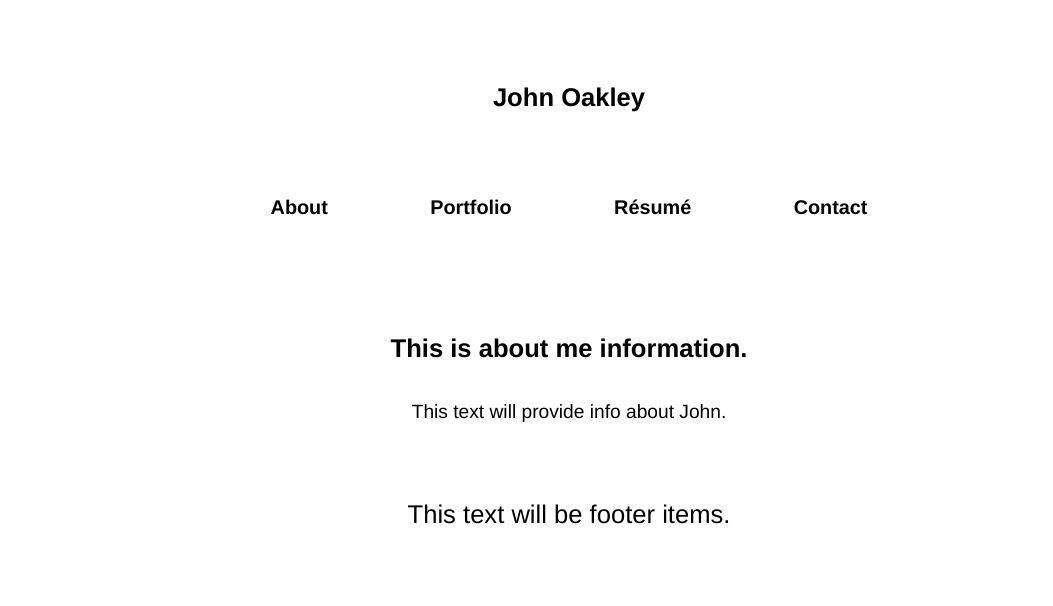
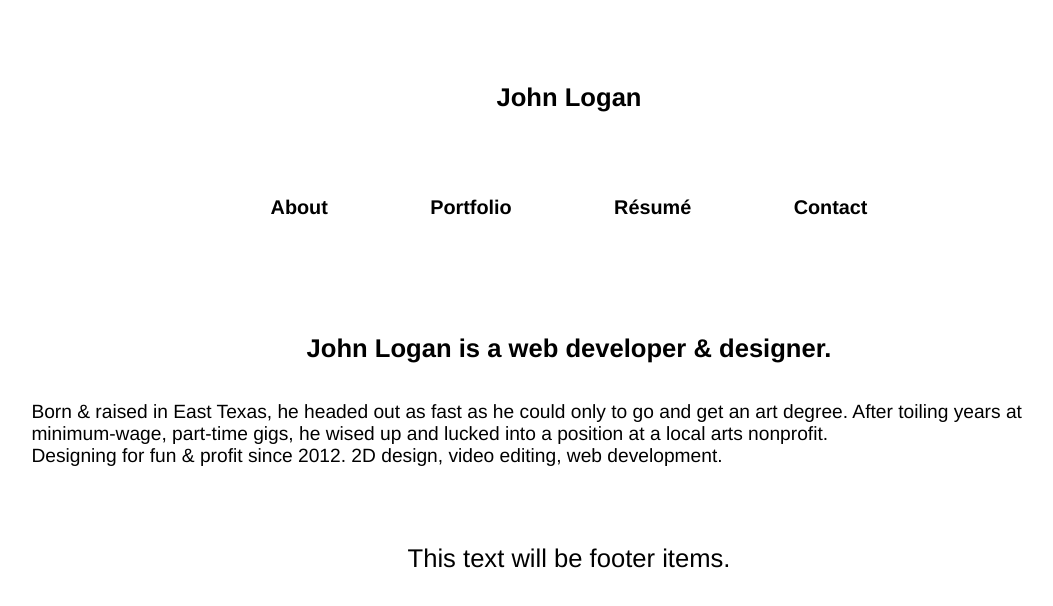
Before and after one commit to oak45985/john-portfolio, a React (Create React App) app: page / in a window 1280 px wide. Shown: the top 606 px of the page, without its empty margins (71-1124 px from the left). Built offline with nearby package versions, Linux system fonts and the light colour scheme.

Commit message:
updates to about page

```diff
--- a/src/App.js
+++ b/src/App.js
@@ -13,7 +13,7 @@ function App() {
     <div className="App">
       <header className="App-header">
         <h1>
-          John Oakley
+          John Logan
         </h1>
         <Nav />
       </header>
--- a/src/components/About/index.js
+++ b/src/components/About/index.js
@@ -3,9 +3,13 @@ import React from 'react';
 const About = () => {
     return(
         <section>
-            <h1>This is about me information.</h1>
+            <h1>John Logan is a web developer & designer.</h1>
             <div>
-                <p>This text will provide info about John.</p>
+                <p>Born & raised in East Texas, he headed out as fast as he could only to
+                        go and get an art degree. After toiling years at minimum-wage, part-time gigs,
+                        he wised up and lucked into a position at a local arts nonprofit.
+                        <br></br>
+                        Designing for fun & profit since 2012. 2D design, video editing, web development.</p>
             </div>
         </section>
     );
```
